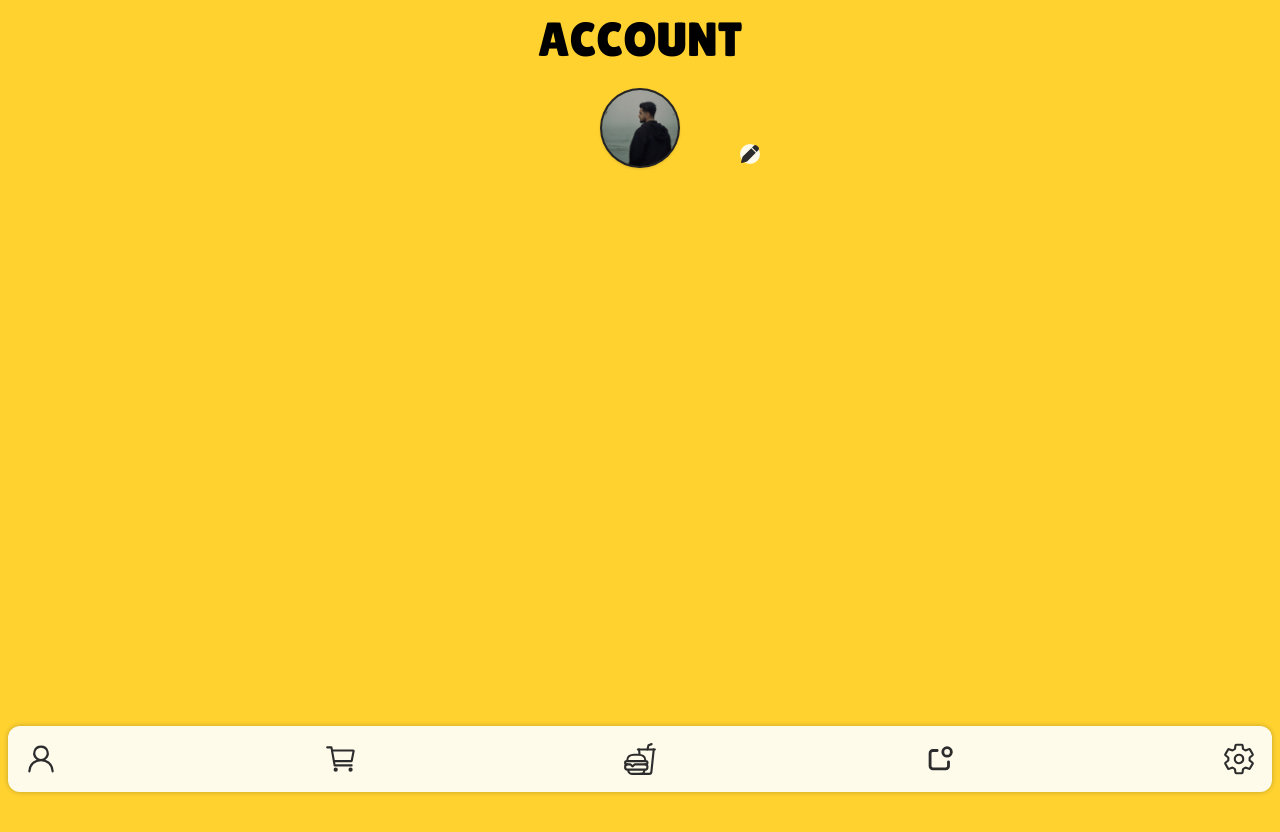
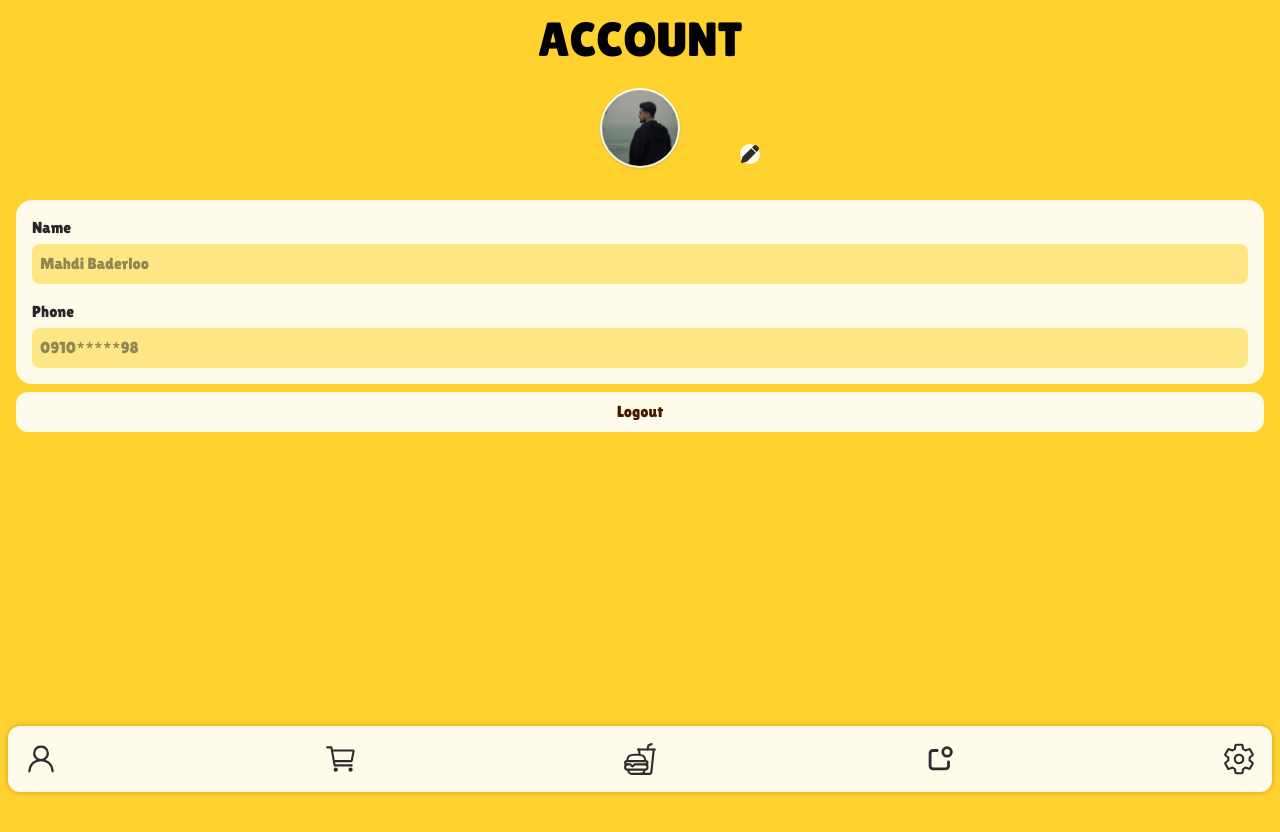
Before and after one commit to mahdibaderloo/fastfood, a React (Vite) app: page /account in a window 1280 px wide. Shown: the top 832 px of the page. Built offline with nearby package versions, Linux system fonts and the light colour scheme.

Commit message:
add change information box for Account setting

```diff
--- a/src/pages/Account.tsx
+++ b/src/pages/Account.tsx
@@ -9,7 +9,7 @@ function Account() {
       <Header pContent="ACCOUNT" />
       <main className="p-4 pt-22 h-screen overflow-y-scroll">
         <div className="w-full relative">
-          <div className="w-20 h-20 rounded-full bg-neutral-800 dark:bg-amber-300 shadow mx-auto overflow-hidden p-0.5">
+          <div className="w-20 h-20 rounded-full bg-amber-50 dark:bg-amber-300 shadow mx-auto overflow-hidden p-0.5">
             <img
               src={image1}
               alt=""
@@ -21,7 +21,27 @@ function Account() {
           </div>
         </div>
 
-        <form></form>
+        <form className="mt-8 p-2 bg-amber-50 dark:bg-amber-50/20 backdrop-blur-md rounded-2xl">
+          <div className="p-2">
+            <p className="mb-1 text-neutral-800 dark:text-amber-300">Name</p>
+            <input
+              type="text"
+              placeholder="Mahdi Baderloo"
+              className="bg-amber-200 dark:bg-neutral-800 text-neutral-800 dark:text-amber-300 p-2 rounded-lg w-full outline-none border-none"
+            />
+          </div>
+          <div className="p-2">
+            <p className="mb-1 text-neutral-800 dark:text-amber-300">Phone</p>
+            <input
+              type="number"
+              placeholder="0910*****98"
+              className="bg-amber-200 dark:bg-neutral-800 text-neutral-800 dark:text-amber-300 p-2 rounded-lg w-full outline-none border-none"
+            />
+          </div>
+        </form>
+        <button className="w-full h-10 mt-2 bg-amber-50 dark:bg-amber-50/20 text-amber-950 rounded-xl">
+          Logout
+        </button>
       </main>
       <div className="w-full h-16"></div>
     </>
```
